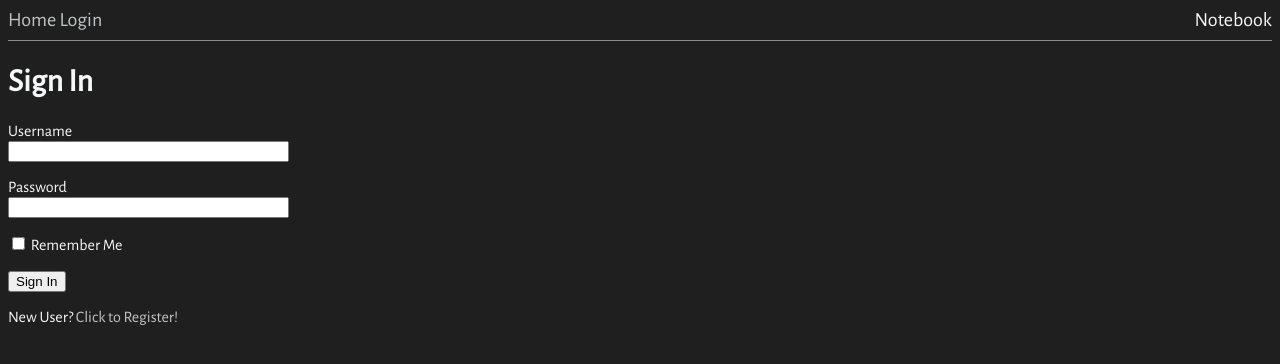
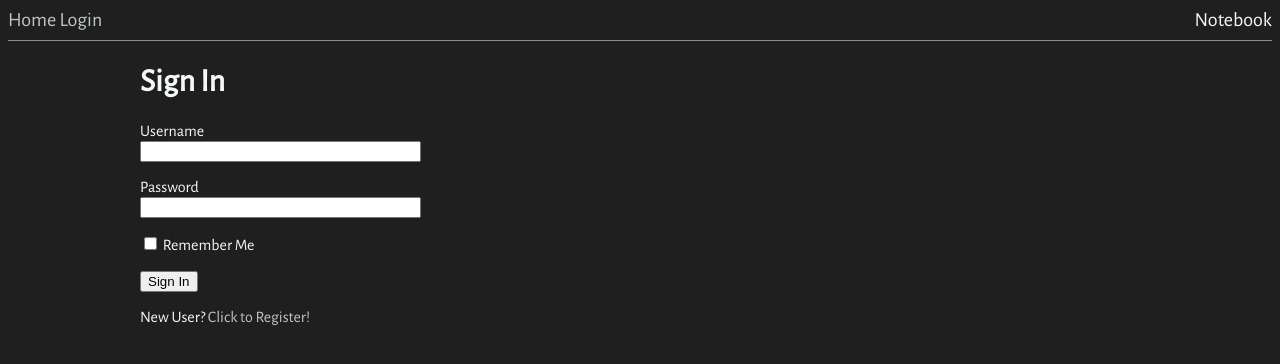
Before and after one commit to ResetMind/notebook, a Flask app: a page that uses app/templates/base.html in a window 1280 px wide. Shown: the top 364 px of the page. Run offline with Flask 2, Linux system fonts and the light colour scheme.

Commit message:
Область с карточками сужена

```diff
--- a/app/static/css/styles.css
+++ b/app/static/css/styles.css
@@ -6,7 +6,7 @@ body {
 }
 
 .content {
-    max-width: 1280px;
+    max-width: 1000px;
     margin: 0 auto;
 }
 
--- a/app/templates/base.html
+++ b/app/templates/base.html
@@ -5,7 +5,7 @@
     <link href="https://fonts.googleapis.com/css?family=Alegreya+Sans&display=swap" rel="stylesheet">
 </head>
 <body>
-<div class="content">
+
 <header>
     <a href="{{ url_for('index') }}">Home</a>
     {% if current_user.is_anonymous %}
@@ -18,6 +18,7 @@
     <div style="clear: right;"></div>
 </header>
 <hr>
+<div class="content">
     {% with messages = get_flashed_messages() %}
         {% if messages %}
             <ul>
```
Lines whose indentation alone changed are shown as unchanged.
